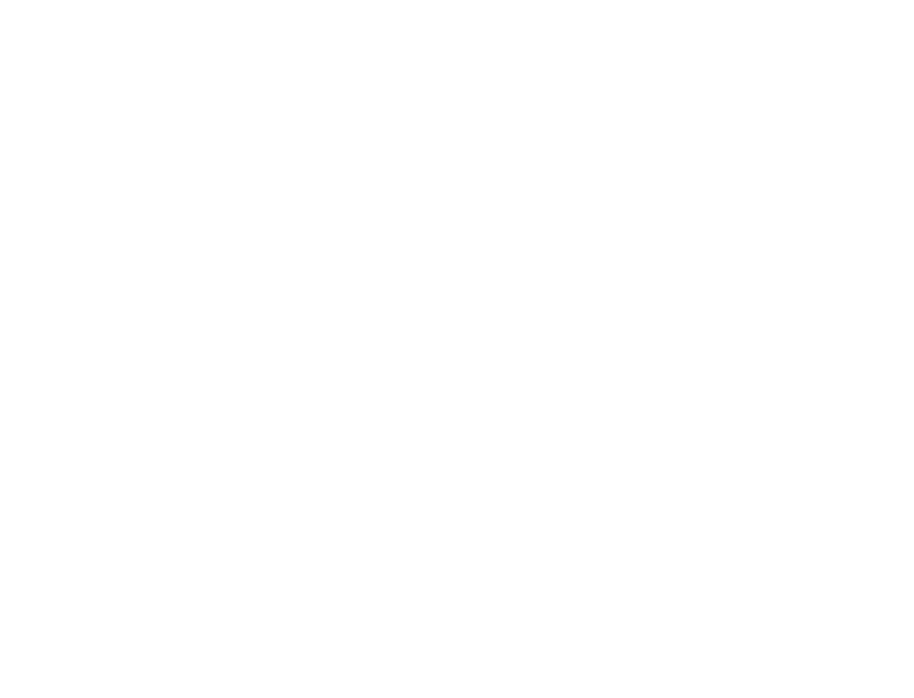
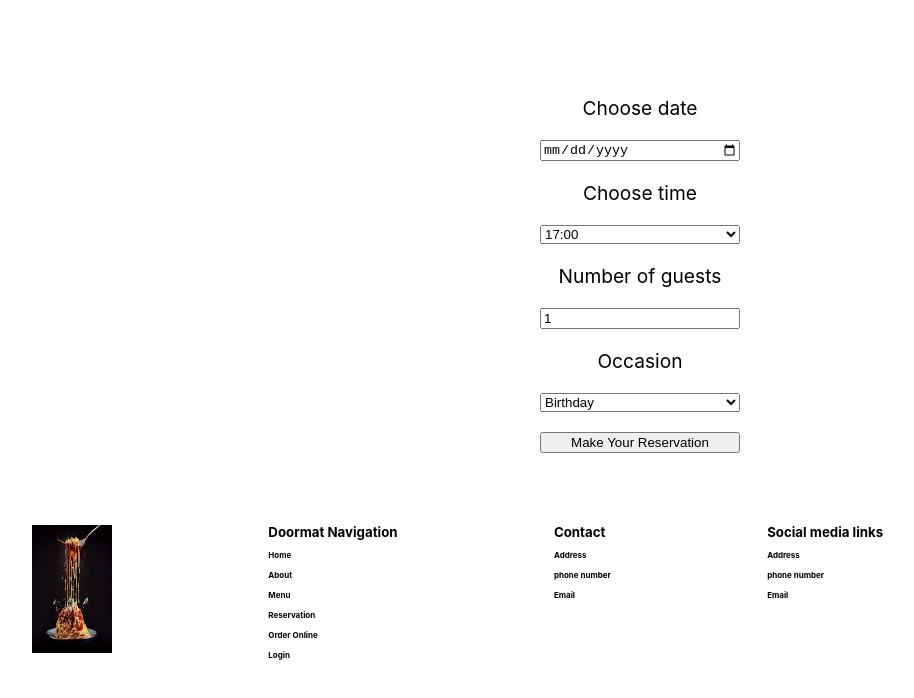
Before and after one commit to Atinuke-Manuels/META-FE-PROJECT, a React (Create React App) app: page /BookingPage in a window 1280 px wide. Before the commit this address had no page. Shown: the top 698 px of the page, without its empty margins (0-914 px from the left). Built offline with nearby package versions, Linux system fonts and the light colour scheme.

Commit message:
Added booking page

```diff
--- a/src/App.css
+++ b/src/App.css
@@ -124,13 +124,13 @@
 
 .secondImg {
   position: absolute;
-  top: 92em;
+  top: 6em;
   right: 5em;
 }
 
 .aboutImage {
   position: absolute;
-  top: 96em;
+  top: 10em;
   right: 13em;
 }
 
@@ -143,8 +143,12 @@
   width: 100%;
 }
 
+.headerP {
+  width: 48%;
+}
+
 .aboutImgDiv {
-  width: 90%;
+  width: 48%;
 }
 
 .footer {
@@ -184,4 +188,5 @@
   color: black;
   align-items: left;
   font-size: 0.5rem;
+  font-weight: bold;
 }
--- a/src/components/About.js
+++ b/src/components/About.js
@@ -1,6 +1,7 @@
 import React from 'react'
 import aboutImage from '../images/aboutImg1.jpg'
 import secondImg from '../images/aboutImg2.jpg'
+import Footer from './Footer'
 
 function About() {
   return (
@@ -17,6 +18,7 @@ function About() {
       <img src= {secondImg} alt='headerImage' className='secondImg'/>
       </div>
       </div>
+      <Footer/>
     </div>
   )
 }
--- a/src/components/AppRouter.js
+++ b/src/components/AppRouter.js
@@ -5,6 +5,7 @@ import Header from './Header';
 import Specials from './Specials';
 import Testimonials from './Testimonials';
 import About from './About';
+import BookingPage from './BookingPage';
 
 const AppRouter = () => {
   return (
@@ -15,6 +16,7 @@ const AppRouter = () => {
         <Route path="/Specials"  element={<Specials/>}/>
         <Route path="/Testimonials"  element={<Testimonials/>}/>
         <Route path="/About" element={<About/>}/>
+        <Route path="/BookingPage" element={<BookingPage/>}/>
       </Routes>
       </BrowserRouter>
   );
--- /dev/null
+++ b/src/components/BookingForm.js
@@ -0,0 +1,44 @@
+import React, { useState } from 'react';
+
+export default function BookingForm() {
+  const [date, setDate] = useState(''); // State variable for date
+  const [time, setTime] = useState(''); // State variable for time
+  const [guests, setGuests] = useState(1); // State variable for number of guests
+  const [occasion, setOccasion] = useState('Birthday'); // State variable for occasion
+
+  const availableTimes = ['17:00', '18:00', '19:00', '20:00', '21:00', '22:00'];
+
+  const handleTimeChange = (e) => {
+    setTime(e.target.value);
+  };
+
+  return (
+    <div style={{flex: 1, justifyContent: 'center', alignItems: 'center'}}>
+      <form style={{ display: 'grid', maxWidth: '200px', gap: '20px' , textAlign: 'center', margin: '0 auto', paddingTop: '4rem', fontSize: '1.2rem'}}>
+
+        <label htmlFor="res-date">Choose date</label>
+        <input type="date" id="res-date" value={date} onChange={(e) => setDate(e.target.value)} />
+
+        <label htmlFor="res-time">Choose time</label>
+        <select id="res-time" value={time} onChange={handleTimeChange}>
+          {availableTimes.map((timeOption, index) => (
+            <option key={index} value={timeOption}>
+              {timeOption}
+            </option>
+          ))}
+        </select>
+
+        <label htmlFor="guests">Number of guests</label>
+        <input type="number" placeholder="1" min="1" max="10" id="guests" value={guests} onChange={(e) => setGuests(e.target.value)} />
+
+        <label htmlFor="occasion">Occasion</label>
+        <select id="occasion" value={occasion} onChange={(e) => setOccasion(e.target.value)}>
+          <option value="Birthday">Birthday</option>
+          <option value="Anniversary">Anniversary</option>
+        </select>
+
+        <input type="submit" value="Make Your Reservation" />
+      </form>
+    </div>
+  );
+}
--- /dev/null
+++ b/src/components/BookingPage.js
@@ -0,0 +1,14 @@
+import React from 'react'
+import BookingForm from './BookingForm'
+import Footer from './Footer'
+
+function BookingPage() {
+  return (
+    <div style={{flex: 1, margin: 'auto'}}>
+      <BookingForm/>
+      <Footer/>
+    </div>
+  )
+}
+
+export default BookingPage
--- a/src/components/Footer.js
+++ b/src/components/Footer.js
@@ -1,5 +1,6 @@
 import React from 'react'
 import headerImg from '../images/Little-lemon.jpg'
+import { Link } from 'react-router-dom';
 
 export default function Footer() {
   return (
@@ -8,11 +9,11 @@ export default function Footer() {
         <section>
             <h5 className='footerHeading'>Doormat Navigation</h5>
             <ul className='footerList'>
-                <li><a href='#home'>Home</a></li>
-                <li><a href='#about'>About</a></li>
-                <li><a href='#menu'>Menu</a></li>
-                <li><a href='#reservation'>Reservation</a></li>
-                <li><a href='#onlineMenu'>Order Online</a></li>
+                <li><Link to="/">Home</Link></li>
+        <li><Link to="/About">About</Link></li>
+        <li><Link to="/Specials">Menu</Link></li>
+        <li><Link to="/Header">Reservation</Link></li>
+        <li><Link to="/Specials">Order Online</Link></li>
                 <li><a href='#login'>Login</a></li>
             </ul>
         </section>
--- a/src/components/Nav.js
+++ b/src/components/Nav.js
@@ -14,7 +14,7 @@ export default function Nav() {
         <li><Link to="/">Home</Link></li>
         <li><Link to="/About">About</Link></li>
         <li><Link to="/Specials">Menu</Link></li>
-        <li><Link to="/Header">Reservation</Link></li>
+        <li><Link to="/BookingPage">Reservation</Link></li>
         <li><Link to="/Specials">Order Online</Link></li>
         <li><Link to="/">Login</Link></li>
       </ul>
```
